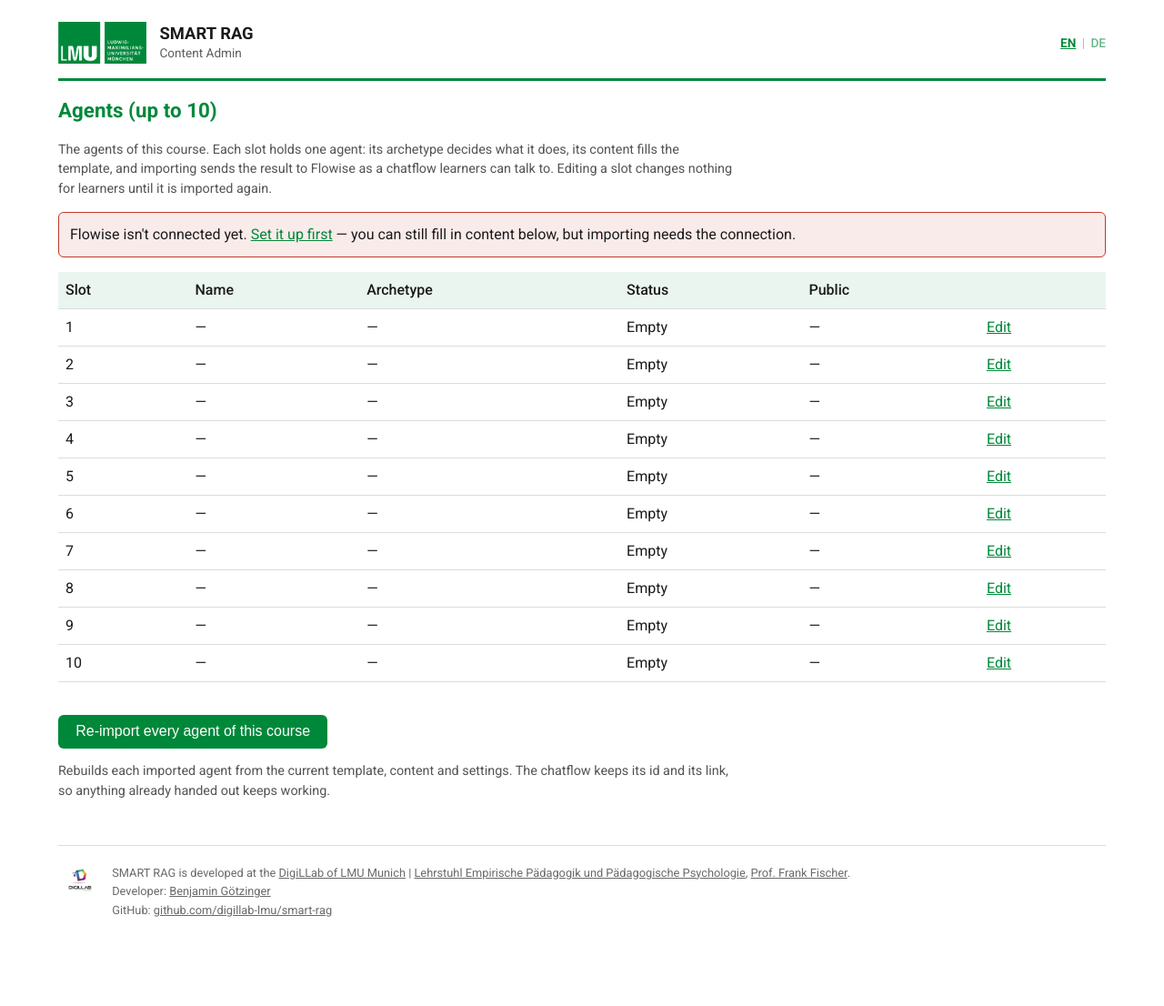
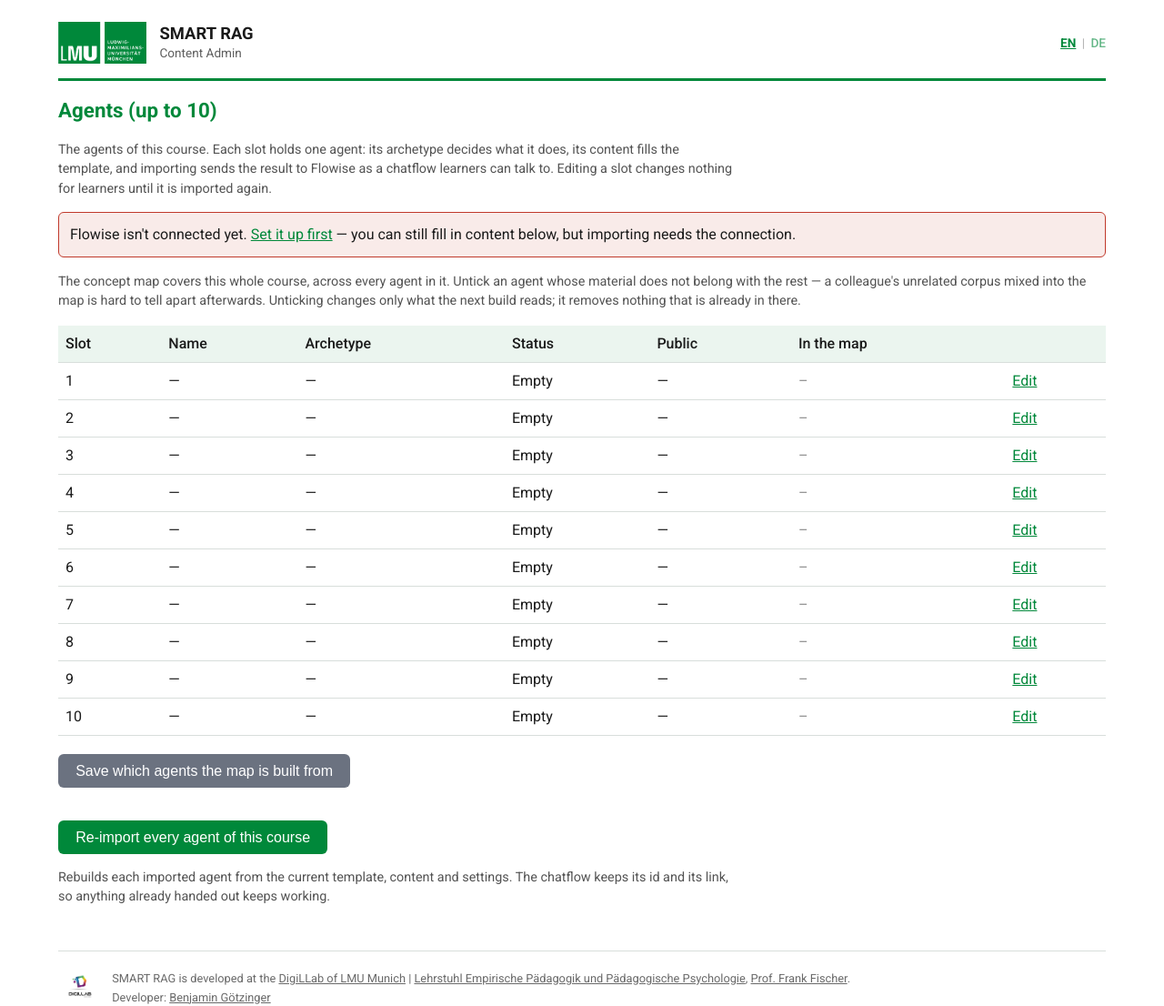
Before and after one commit to digillab-lmu/smart-rag, a Flask app: template content-admin/templates/dashboard.html in a window 1280 px wide. Shown: the top 1106 px of the page at 91% size. Before the commit the page ends 1008 px from the top, so only its background shows below. Run offline with Flask 3, Linux system fonts and the light colour scheme; the template is opened without the code that fills it: most values are stand-ins (such as "Sample title", 1, 10 or a date in 2020); parts of the project's set-up code (start-up, migrations or seed data) failed here and were passed over; some libraries are stand-ins or nearby versions.

Commit message:
feat(agents): a checkbox for whether an agent's material joins the concept map
The operator expected this on the agent list, which is where it belongs:
the scope of the map is a comparison across the ten agents, not a setting
buried in one of them. Migration 004 already carried the column; this is
the half you can see.

The distinction the whole thing turns on, and the one an interface makes
disappear if nobody insists on it:

    "no longer read"  is not  "no longer in the map"

Unticking is scope. It changes what the next build reads and removes
nothing, because a concept two agents' documents support has to survive
one of them leaving — and only a person can decide whether it should.
The row then says, for as long as it is true, that the agent is out while
its concepts are still in the map, and offers the removal beside it with
the numbers in the confirmation. Ticking is just as quiet: nothing enters
the map until the next build, and the message says so rather than
implying a change that has not happened.

Beside each checkbox is what that agent's material holds up — "12
concepts, 5 of them supported by nothing else". That number is what makes
unticking a decision instead of a click, and it has to be there before
the click, not in the aftermath.

Removal stays out of n8n. Building means deciding, which is many model
calls and what a workflow engine is for; removing means bookkeeping over
data already in the database, and it runs as one transaction here for a
reason stronger than speed.

Two refusals: an agent with no documents removes nothing rather than
letting an empty list mean "match everything", and a document index that
cannot be read at all removes nothing *and* does not report it as "this
agent has no documents" — opposite situations, one needing nothing, the
other needing somebody to look.

Nine mutations, six caught immediately. Of the three that escaped: the
default-off migration is caught by the provenance suite instead, which
reads the migration file; the other two were weak checks of mine — one
matched words that also occur in "Re-import every agent of this course",
the other could not tell an unreadable index from an empty agent. Both
are sharpened and now fail as they should. And this file's first version
read state left behind by an earlier run, so it tested the leftovers
rather than the default; it now creates its own slot and runs twice
clean.

Co-Authored-By: Claude Opus 5 <noreply@anthropic.com>

```diff
--- a/content-admin/app.py
+++ b/content-admin/app.py
@@ -625,6 +625,36 @@ def use_course(course_id):
     return redirect(request.referrer or url_for("dashboard"))
 
 
+def _sources_by_agent(course: dict) -> dict[str, list[str]]:
+    """This course's documents, grouped by the agent that owns them.
+
+    By source_file, which is the key provenance uses: a title can be edited,
+    and two agents may upload the same filename, while this path carries the
+    agent.
+    """
+    out: dict[str, list[str]] = {}
+    client = _weaviate_client()
+    for doc in client.list_documents(course["collection"], course["id"]):
+        agent = doc.get("agent_id")
+        path = doc.get("source_file") or ""
+        if agent is None or not path:
+            continue
+        out.setdefault(str(agent), []).append(path)
+    return out
+
+
+def _agent_sources(course: dict, slot: str) -> list[str]:
+    """The documents of one agent, or an empty list if it has none."""
+    try:
+        return _sources_by_agent(course).get(str(slot), [])
+    except Exception as exc:  # noqa: BLE001
+        # Guessing here would remove the wrong thing, or nothing while
+        # reporting success.
+        raise Neo4jError(
+            "Could not read this course's documents, so the agent's "
+            f"contribution cannot be identified: {exc}") from exc
+
+
 # ─── Dashboard ───────────────────────────────────────────────────────────────────
 @app.route("/", methods=["GET", "POST"])
 @auth.login_required
@@ -638,6 +668,45 @@ def dashboard():
     # plan is fifty courses with up to ten slots each, and after a change to a
     # template that is five hundred manual imports with no way to tell which
     # ones were done.
+    # Which agents' material the concept map is built from. Saving this is
+    # scope only — it changes what the next build reads and removes nothing,
+    # because a concept two agents' documents support has to survive one of
+    # them leaving. Taking a contribution out is the action below it, with
+    # its own numbers.
+    if request.method == "POST" and request.form.get("action") == "graph_scope":
+        included = set(request.form.getlist("in_graph"))
+        changed = []
+        for num, data in storage.all_slots(g.course["id"]).items():
+            if not data:
+                continue
+            want = num in included
+            if bool(data.get("in_graph", True)) != want:
+                storage.set_in_graph(g.course["id"], int(num), want)
+                changed.append((num, want))
+        success = (_t("dash_graph_scope_saved", len(changed)) if changed
+                   else _t("dash_graph_scope_unchanged"))
+
+    elif request.method == "POST" and request.form.get("action") == "graph_drop_agent":
+        slot_num = request.form.get("slot", "")
+        try:
+            docs = _agent_sources(g.course, slot_num)
+        except Neo4jError as exc:
+            docs, error = [], str(exc)
+        if not docs and not error:
+            error = _t("dash_graph_drop_nothing")
+        elif docs:
+            try:
+                gone = _neo4j_client().remove_documents(g.course["id"], docs)
+            except (Neo4jError, neo4j_client.GraphInputError) as exc:
+                logger.error("Removing agent %s from the graph failed: %s",
+                             slot_num, exc)
+                error = _t("dash_graph_drop_failed", exc)
+            else:
+                success = _t("dash_graph_dropped", slot_num,
+                             gone.get("concepts_removed", 0),
+                             gone.get("concepts_kept", 0),
+                             gone.get("edges_removed", 0))
+
     if request.method == "POST" and request.form.get("action") == "reimport":
         client = _flowise_client()
         if client is None:
@@ -694,9 +763,24 @@ def dashboard():
             # outage must not replace it with an error.
             logger.error("Could not read published states: %s", exc)
 
+    # What each agent is holding up in the concept map. Shown for every agent,
+    # not only unticked ones: the number is what makes unticking a decision
+    # rather than a click, and it has to be there before the click.
+    graph_weight: dict = {}
+    try:
+        by_source = _neo4j_client().by_source(g.course["id"])
+        for num, files in _sources_by_agent(g.course).items():
+            concepts = sum(by_source.get(f, {}).get("concepts", 0) for f in files)
+            only = sum(by_source.get(f, {}).get("only", 0) for f in files)
+            if concepts:
+                graph_weight[num] = {"concepts": concepts, "only": only}
+    except Exception as exc:  # noqa: BLE001 — a column, never a blocker
+        logger.info("Graph weights unavailable for the agent list: %s", exc)
+
     import_state = _import_state(g.course, slots, env)
     return render_template(
         "dashboard.html",
+        graph_weight=graph_weight,
         slots=slots,
         error=error,
         success=success,
--- a/content-admin/i18n.py
+++ b/content-admin/i18n.py
@@ -126,6 +126,18 @@ the link is used, and the link only works from this message.
     "dash_heading": "Agents (up to 10)",
     "dash_not_connected": 'Flowise isn\'t connected yet. <a href="%s">Set it up first</a> — you can still fill in content below, but importing needs the connection.',
     "dash_connection_broken": 'A Flowise API key is saved, but Flowise is not accepting it right now — the key may have been deleted or had its permissions reduced, or Flowise may be down. Importing and publishing will fail until this is resolved. <a href="%s">System status</a> says which of the two it is.',
+    "dash_col_in_graph": "In the map",
+    "dash_graph_explain": "The concept map covers this whole course, across every agent in it. Untick an agent whose material does not belong with the rest \u2014 a colleague's unrelated corpus mixed into the map is hard to tell apart afterwards. Unticking changes only what the next build reads; it removes nothing that is already in there.",
+    "dash_graph_weight_title": "Concepts in the map this agent's material supports. In brackets: how many of them nothing else supports.",
+    "dash_graph_scope_save": "Save which agents the map is built from",
+    "dash_graph_scope_saved": "Saved. %s agent(s) changed. This takes effect at the next build; nothing in the map has changed.",
+    "dash_graph_scope_unchanged": "Nothing changed.",
+    "dash_graph_still_in": "Not read any more \u2014 its concepts are still in the map.",
+    "dash_graph_drop": "Take agent %s's concepts out of the map",
+    "dash_graph_drop_confirm": "Remove agent %s's contribution from the concept map?\n\nIt supports %s concept(s), %s of which nothing else supports. Those go; the rest stay and only lose this material from their citations.",
+    "dash_graph_dropped": "Agent %s removed from the map: %s concept(s) removed, %s kept because other material supports them, %s edge(s) removed.",
+    "dash_graph_drop_nothing": "This agent has no documents, so there is nothing to remove.",
+    "dash_graph_drop_failed": "The map could not be changed: %s",
     "dash_col_slot": "Slot",
     "dash_col_name": "Name",
     "dash_col_archetype": "Archetype",
@@ -697,6 +709,18 @@ dieser Nachricht.
     "dash_heading": "Agenten (bis zu 10)",
     "dash_not_connected": 'Flowise ist noch nicht verbunden. <a href="%s">Zuerst einrichten</a> — Inhalte kannst du auch jetzt schon eintragen, für den Import wird die Verbindung aber benötigt.',
     "dash_connection_broken": 'Es ist ein Flowise-API-Schlüssel gespeichert, aber Flowise akzeptiert ihn gerade nicht — der Schlüssel wurde möglicherweise gelöscht oder in seinen Rechten beschnitten, oder Flowise läuft nicht. Import und Veröffentlichen schlagen fehl, solange das so ist. <a href="%s">Systemstatus</a> sagt, welcher der beiden Fälle vorliegt.',
+    "dash_col_in_graph": "Im Graphen",
+    "dash_graph_explain": "Die Begriffskarte umfasst diesen ganzen Kurs, \u00fcber alle Agenten hinweg. Nimm bei einem Agenten das H\u00e4kchen weg, dessen Material nicht zum Rest geh\u00f6rt \u2014 der fachfremde Bestand einer Kollegin ist, einmal eingemischt, hinterher schwer wieder zu trennen. Das H\u00e4kchen \u00e4ndert nur, was der n\u00e4chste Aufbau liest; es entfernt nichts, was schon drin ist.",
+    "dash_graph_weight_title": "Konzepte in der Karte, die das Material dieses Agenten st\u00fctzt. In Klammern: wie viele davon nichts anderes st\u00fctzt.",
+    "dash_graph_scope_save": "Speichern, aus welchen Agenten die Karte gebaut wird",
+    "dash_graph_scope_saved": "Gespeichert. %s Agent(en) ge\u00e4ndert. Das wirkt beim n\u00e4chsten Aufbau; in der Karte hat sich nichts ge\u00e4ndert.",
+    "dash_graph_scope_unchanged": "Nichts ge\u00e4ndert.",
+    "dash_graph_still_in": "Wird nicht mehr gelesen \u2014 seine Konzepte stehen weiter in der Karte.",
+    "dash_graph_drop": "Konzepte von Agent %s aus der Karte nehmen",
+    "dash_graph_drop_confirm": "Den Beitrag von Agent %s aus der Begriffskarte entfernen?\n\nEr st\u00fctzt %s Konzept(e), davon %s, die nichts anderes st\u00fctzt. Diese fallen weg; die \u00fcbrigen bleiben und verlieren nur dieses Material aus ihren Belegen.",
+    "dash_graph_dropped": "Agent %s aus der Karte entfernt: %s Konzept(e) entfernt, %s behalten, weil anderes Material sie st\u00fctzt, %s Kante(n) entfernt.",
+    "dash_graph_drop_nothing": "Dieser Agent hat keine Dokumente, es gibt also nichts zu entfernen.",
+    "dash_graph_drop_failed": "Die Karte konnte nicht ge\u00e4ndert werden: %s",
     "dash_col_slot": "Platz",
     "dash_col_name": "Name",
     "dash_col_archetype": "Agententyp",
--- a/content-admin/templates/dashboard.html
+++ b/content-admin/templates/dashboard.html
@@ -27,6 +27,12 @@
 </div>
 {% endif %}
 
+{# One form around the whole table: the scope is a comparison across the ten
+   agents, not ten separate decisions, and ten little save buttons invite
+   saving one and forgetting the rest. #}
+<form method="post" style="margin:0">
+<input type="hidden" name="action" value="graph_scope">
+<p class="note">{{ t('dash_graph_explain') }}</p>
 <table>
   <tr>
     <th>{{ t('dash_col_slot') }}</th>
@@ -34,6 +40,7 @@
     <th>{{ t('dash_col_archetype') }}</th>
     <th>{{ t('dash_col_status') }}</th>
     <th>{{ t('dash_col_public') }}</th>
+    <th>{{ t('dash_col_in_graph') }}</th>
     <th></th>
   </tr>
   {% for num in range(1, 11) %}
@@ -58,10 +65,48 @@
         {% else %}{{ t('dash_public_yes') }}{% endif %}
       {% else %}{{ t('dash_public_no') }}{% endif %}
     </td>
+    <td>
+      {% if s.get('archetype') %}
+        {% set gw = graph_weight.get(num|string) %}
+        <label style="white-space:nowrap">
+          <input type="checkbox" name="in_graph" value="{{ num }}"
+                 {% if s.get('in_graph', True) %}checked{% endif %}>
+          {% if gw %}<span title="{{ t('dash_graph_weight_title') }}">{{ gw.concepts }}{% if gw.only %} ({{ gw.only }}){% endif %}</span>{% endif %}
+        </label>
+        {# The two states the checkbox must not conflate: no longer read, and
+           still present. Without this line an unticked agent looks removed. #}
+        {% if gw and not s.get('in_graph', True) %}
+        <br><span class="note">{{ t('dash_graph_still_in') }}</span>
+        {% endif %}
+      {% else %}<span style="opacity:.5">–</span>{% endif %}
+    </td>
     <td><a href="{{ url_for('slot_view', slot=num) }}">{{ t('dash_edit') }}</a></td>
   </tr>
   {% endfor %}
 </table>
+<button type="submit" class="secondary">{{ t('dash_graph_scope_save') }}</button>
+</form>
+
+{# Removal is its own act, outside the scope form: unticking changes what the
+   next build reads, this changes what is in the graph now. A separate button
+   per agent, shown only where there is something to remove. #}
+{% for num in range(1, 11) %}
+  {% set gw = graph_weight.get(num|string) %}
+  {% set s = slots[num|string] %}
+  {% if gw and not s.get('in_graph', True) %}
+  <form method="post" style="margin:.4em 0">
+    <input type="hidden" name="action" value="graph_drop_agent">
+    <input type="hidden" name="slot" value="{{ num }}">
+    <button type="submit" class="secondary"
+            onclick='return confirm({{ t("dash_graph_drop_confirm", "@@N@@", "@@C@@", "@@O@@")|tojson }}
+              .replace("@@N@@", {{ num|tojson }})
+              .replace("@@C@@", {{ gw.concepts|tojson }})
+              .replace("@@O@@", {{ gw.only|tojson }}));'>
+      {{ t('dash_graph_drop', num) }}
+    </button>
+  </form>
+  {% endif %}
+{% endfor %}
 
 {# Available even when nothing is behind: after a change nobody has noticed
    yet, "re-import everything" is the action, not a diagnosis. #}
```
Also changed, not shown: content-admin/storage.py (+24 -1 lines), tests/test_graph_scope.py (added, +194 -0 lines), CHANGELOG.md.
